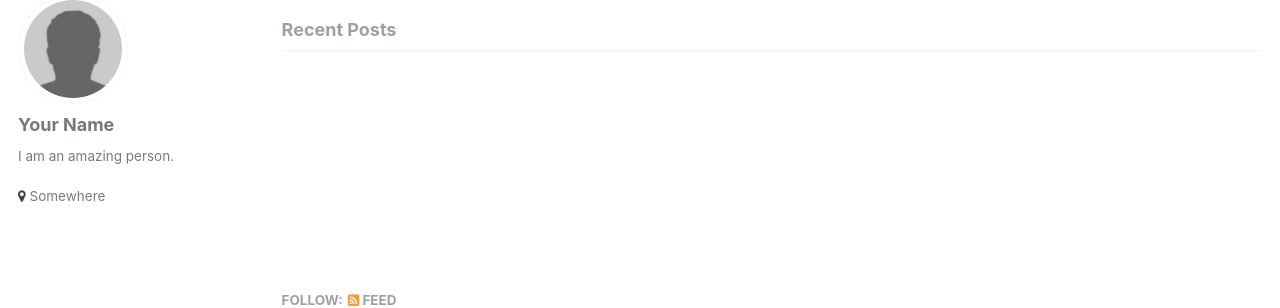
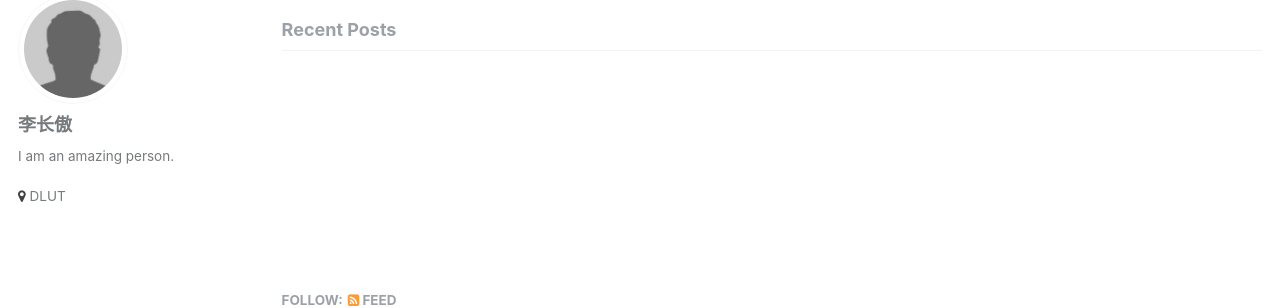
Before and after one commit to Alredfy/alredfy, a Jekyll site: the page built from index.html, in a window 1280 px wide. Shown: the part 124-432 px from the top of the page. Built offline with Jekyll 4.4.1, drawn with Linux system fonts in a browser that asks for light colours; the list of posts is cut into pages by our own code.

Commit message:
Update _config.yml

```diff
--- a/_config.yml
+++ b/_config.yml
@@ -61,10 +61,10 @@ google_ad_slot           :
 
 # Site Author
 author:
-  name             : "Your Name"
+  name             : "李长傲"
   avatar           : "bio-photo.jpg"
   bio              : "I am an amazing person."
-  location         : "Somewhere"
+  location         : "DLUT"
   email            :
   uri              :
   bitbucket        :
```
